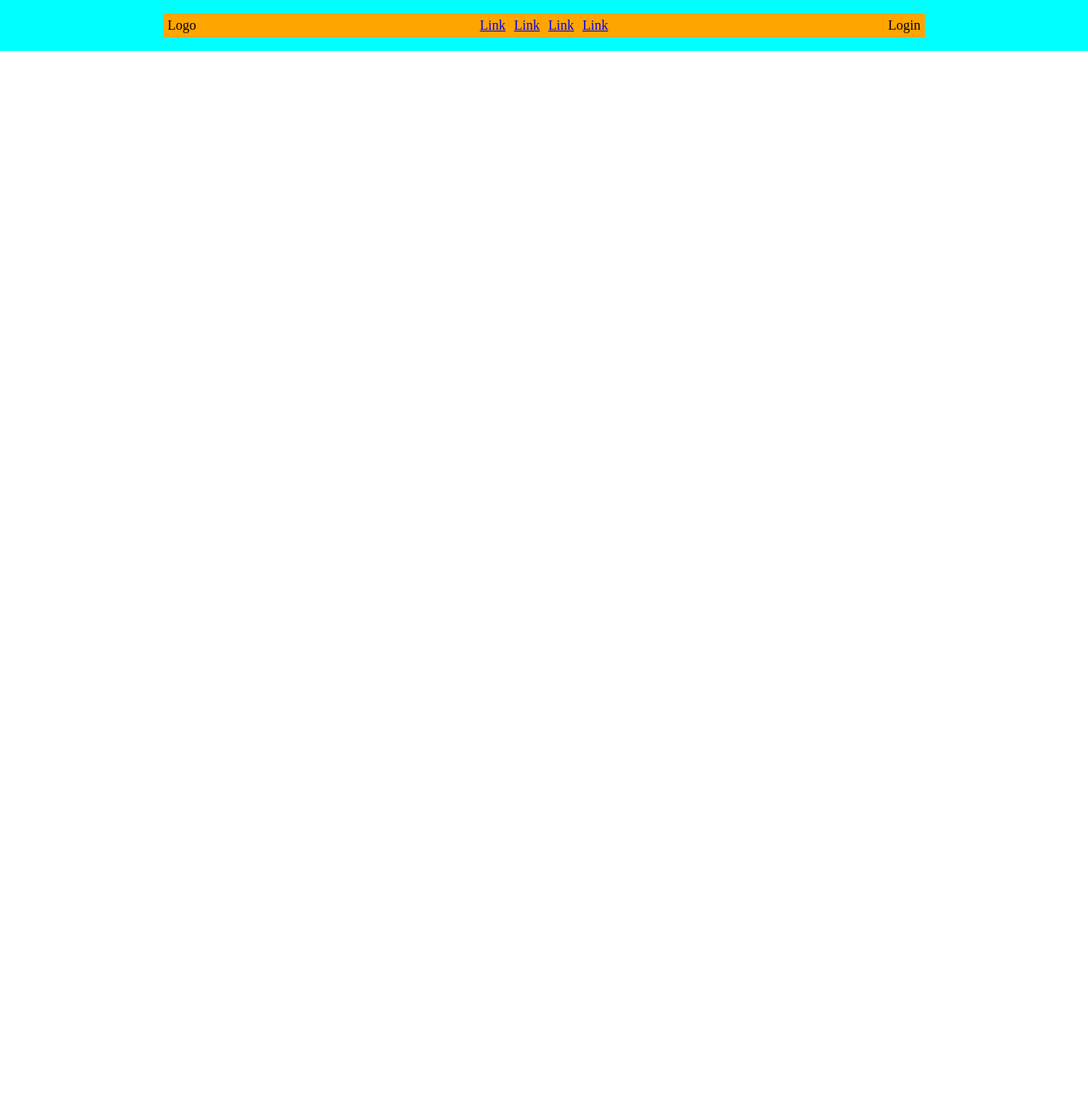
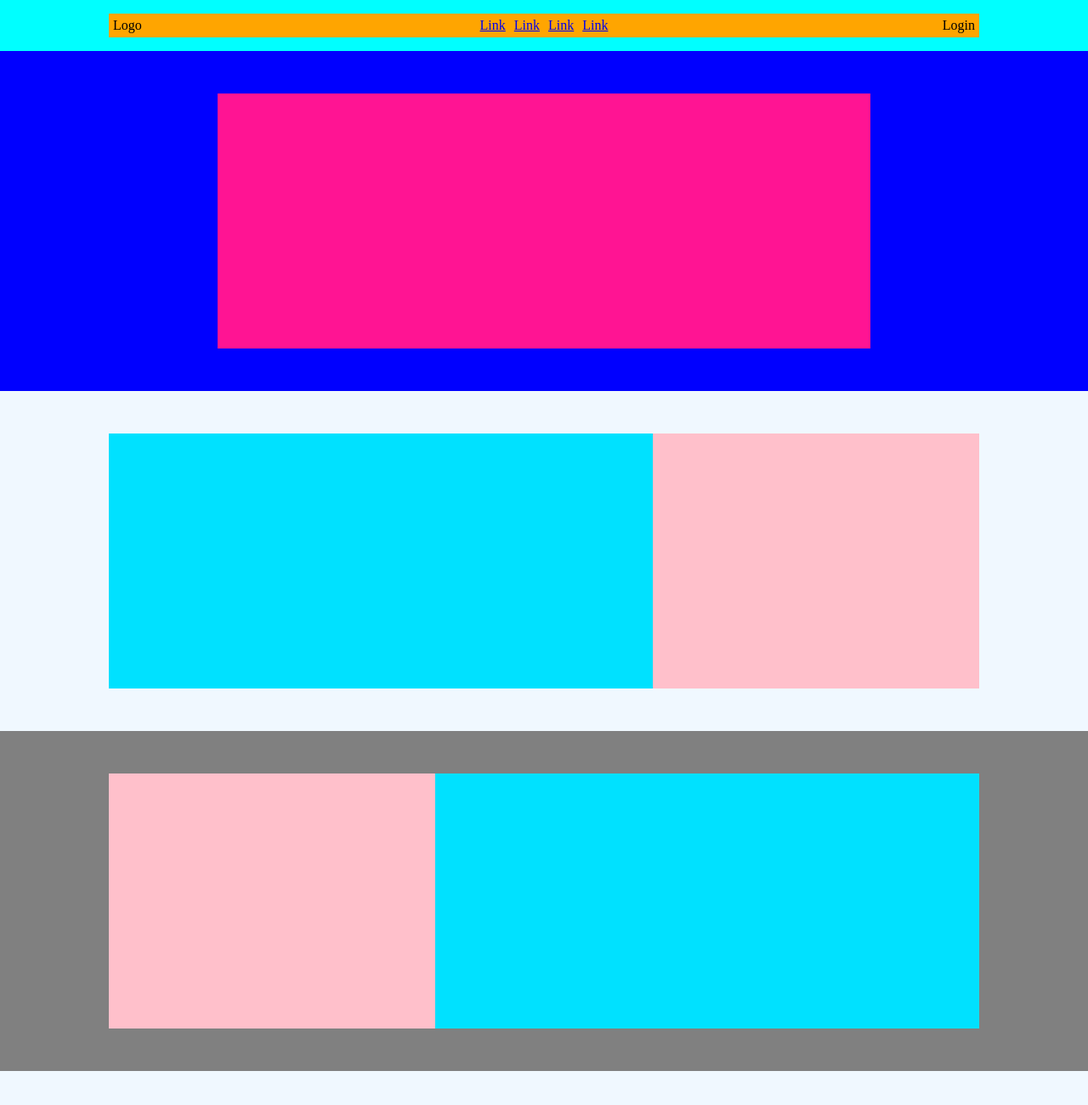
Before and after one commit to DamianoCelesti/htmlcss-struttura-discord, a plain HTML site: page index.html in a window 1280 px wide. Shown: the top 1300 px of the page at 85% size. Before the commit the page ends 800 px from the top, so only its background shows below. Drawn offline with Linux system fonts and the light colour scheme.

Commit message:
added box

```diff
--- a/index.html
+++ b/index.html
@@ -22,25 +22,48 @@
         <div class="login">Login</div>
     </header>
     <main>
-    <!--hero-->
+        <div class="container">
+            <!--hero-->
+            <div class="container-hero">
+                <p></p>
+
+            </div>
 
 
+            <!--sezione con 2 box blu-->
+            <div class="container-2boxblu">
+                <p class="box-blu"></p>
+                <p class="box-rosa"></p>
 
-    <!--sezione con 2 box-->
+            </div>
 
-    <!--sezione con 2 box-->
+            <!--sezione con 2 box rosa-->
+            <div class="container-2boxrosa">
+                <p class="box-blu"></p>
+                <p class="box-rosa"></p>
+            </div>
+            <!--sezione con 2 box blu-->
+            <div class="container-2boxblu">
+                <p class="box-blu"></p>
+                <p class="box-rosa"></p>
+            </div>
 
-    <!--sezione con 2 box-->
+            <!--sezione box unica verde-->
+            <div class="container-boxverde">
+                <p></p>
 
-    <!--sezione box unica-->
+            </div>
 
 
-    <!--sezione con 5 box-->
-
+        </div>
     </main>
 
     <footer>
-    <!--footer-->
+        <!--sezione con 5 box con sezione nav-->
+
+
+        <!--parte finale-->
+
 
     </footer>
 </body>
--- a/style.css
+++ b/style.css
@@ -4,6 +4,7 @@
     box-sizing: border-box;
 }
 
+/*header*/
 header {
     height: 60px;
     background-color: aqua;
@@ -15,7 +16,7 @@ header {
 
 .logo {
     background-color: orange;
-    width: 15%;
+    width: 20%;
     padding: 5px 0;
     padding-left: 5px;
 }
@@ -26,7 +27,6 @@ header {
     padding: 5px 0;
     justify-content: center;
     display: flex;
-
 }
 .nav a {
     padding: 0 5px;
@@ -34,12 +34,76 @@ header {
 
 .login {
     background-color: orange;
-    width: 15%;
+    width: 20%;
     padding: 5px 0;
     display: flex;
     justify-content: end;
     padding-right: 5px;
+}
+
+/*main*/
+
+.container {
+    display: flex;
+    flex-direction: column;
+}
+
+/*sezione hero*/
+.container-hero {
+    background-color: blue;
+    height: 400px;
+    display: flex;
+    align-items: center;
+    justify-content: center;
+}
+
+.container-hero p {
+    background-color: deeppink;
+    height: 300px;
+    width: 60%;
+}
 
 
+/*contenuto main*/
 
+.container-2boxblu {
+    background-color: aliceblue;
+    height: 400px;
+    display: flex;
+    align-items: center;
+    justify-content: center;
 }
+
+.box-blu {
+    background-color: rgb(0, 225, 255);
+    height: 300px;
+    width: 50%;
+}
+
+.container-2boxrosa {
+    background-color: gray;
+    height: 400px;
+    display: flex;
+    align-items: center;
+    justify-content: center;
+    flex-direction: row-reverse;
+}
+.box-rosa{
+    background-color: pink;
+    height: 300px;
+    width: 30%;
+}
+
+.container-boxverde {
+    background-color: gray;
+    height: 600px;
+    display: flex;
+    align-items: center;
+    justify-content: center;
+}
+
+.container-boxverde p {
+    background-color: green;
+    height: 500px;
+    width: 80%;
+}
```
